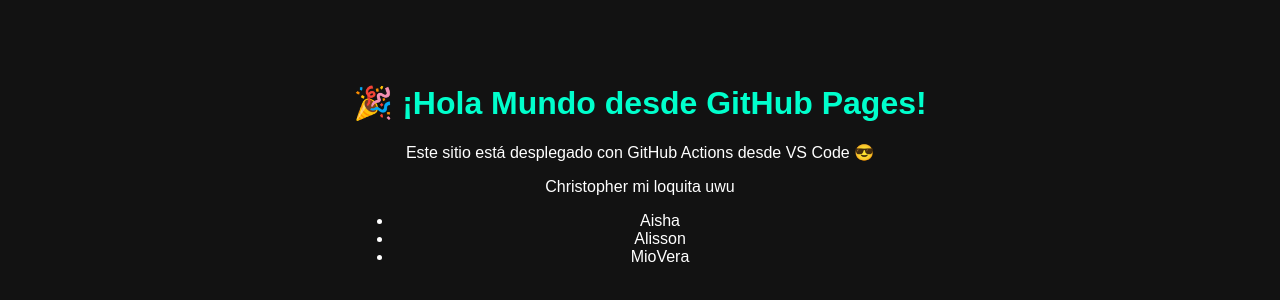
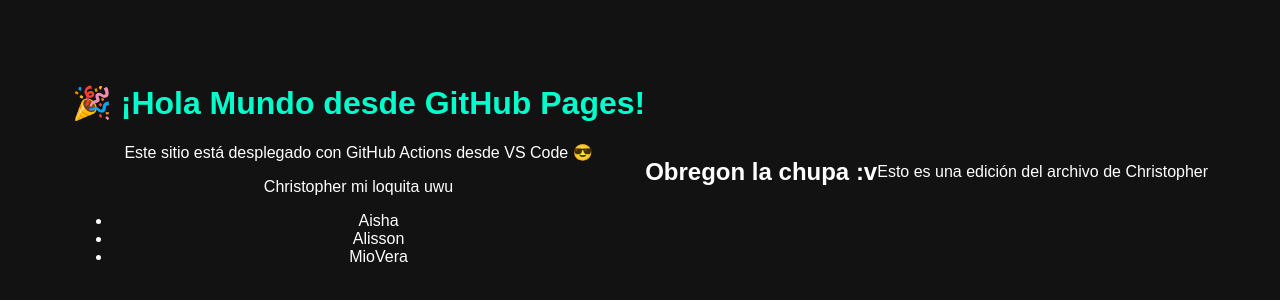
Before and after one commit to Christho123/.github, a plain HTML site: page public/index.html in a window 1280 px wide. Shown: the part 228-528 px from the top of the page. Drawn offline with Linux system fonts and the light colour scheme.

Commit message:
Modificación del archivo index.html

```diff
--- a/public/index.html
+++ b/public/index.html
@@ -17,6 +17,8 @@
       <li>MioVera</li>
     </ul>
     </div>
+    <h2>Obregon la chupa :v</h2>
+    <p>Esto es una edición del archivo de Christopher</p>
   </div>
 </body>
 </html>
```
